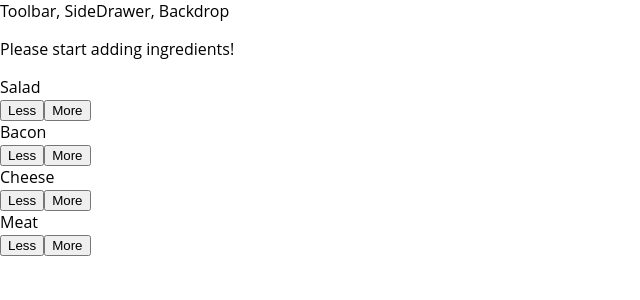
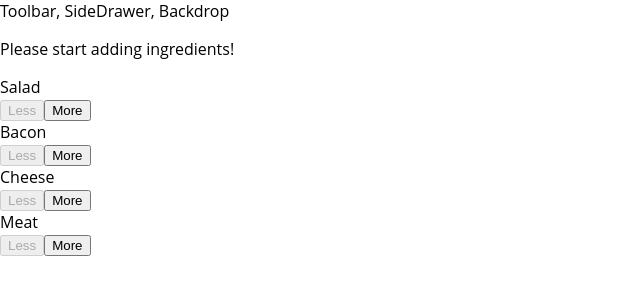
Before and after one commit to YvCodeHong/Burger_Project, a React app: page / in a window 1280 px wide. Shown: the top 300 px of the page, without its empty margins (0-640 px from the left). Built offline with nearby package versions, Linux system fonts and the light colour scheme.

Commit message:
add remove ingredient

```diff
--- a/src/components/Burger/BuildControls/BuildControl/BuildControl.css
+++ b/src/components/Burger/BuildControls/BuildControl/BuildControl.css
@@ -15,3 +15,42 @@
     cursor: pointer;
     outline: none;
 }
+
+.BuildControl button:disabled {
+    background-color: #AC9980;
+    border: 1px solid #7E7365;
+    color: #ccc;
+    cursor: default;
+}
+
+.BuildControl button:hover:disabled {
+    background-color: #AC9980;
+    color: #ccc;
+    cursor: not-allowed;
+}
+
+.Label {
+    padding: 10px;
+    font-weight: bold;
+    width: 80px;
+}
+
+.BuildControl .Less {
+    background-color: #D39952;
+    color: white;
+}
+
+.BuildControl .More {
+    background-color: #8F5E1E;
+    color: white;
+}
+
+.BuildControl .Less:hover, .BuildControl .Less:active {
+    background-color: #DAA972;
+    color: white;
+}
+
+.BuildControl .More:hover,.BuildControl .More:active {
+    background-color: #99703F;
+    color: white;
+}
--- a/src/components/Burger/BuildControls/BuildControl/BuildControl.js
+++ b/src/components/Burger/BuildControls/BuildControl/BuildControl.js
@@ -4,10 +4,11 @@
 
 const buildControl = (props) => (
     <div className={classes.BuildControl}>
-
         <div className={classes.Label}>{props.label}</div>
-        <button className={classes.Less}>Less</button>
-        <button className={classes.More} onClick={props.added}>More</button>
+        <button
+         className={classes.Less} onclick={props.removed} disabled={props.disabled}>Less</button>
+        <button
+        className={classes.More} onClick={props.added}>More</button>
     </div>
 );
 
--- a/src/components/Burger/BuildControls/BuildControls.js
+++ b/src/components/Burger/BuildControls/BuildControls.js
@@ -15,8 +15,9 @@
             <BuildControl
                 key={ctrl.label}
                 label={ctrl.label}
-                type={ctrl.type}
-                added={() => props.ingredientAdded(ctrl.type)} />
+                added={() => props.ingredientAdded(ctrl.type)}
+                removed={() => props.ingredientRemoved(ctrl.type)}
+                disabled={props.disabled[ctrl.type]} />
         ))}
     </div>
 );
--- a/src/containers/BurgerBuilder/BurgerBuilder.js
+++ b/src/containers/BurgerBuilder/BurgerBuilder.js
@@ -40,15 +40,36 @@
  }
 
     removeIngredientHandler = (type) => {
-
+        const oldCount = this.state.ingredients[type];
+        if (oldCount <=0) {
+            return;
+        }
+        const updatedCount = oldCount - 1;
+        const updatedIngredients = {
+            ...this.state.ingredients
+        };
+        updatedIngredients[type] = updatedCount;
+        const priceDeduction = INGREDIENT_PRICES[type];
+        const oldPrice = this.state.totalPrice;
+        const newPrice = oldPrice - priceDeduction;
+        this.setState({ totalPrice: newPrice, ingredients: updatedIngredients });
     }
 
     render() {
+        const disabledInfo = {
+            ...this.state.ingredients
+        };
+        for (let key in disabledInfo) {
+            disabledInfo[key] = disabledInfo[key] <= 0
+        }
+        // {salad: true, meat: false, ...}
         return (
             <Aux>
                 <Burger ingredients={this.state.ingredients}/>
                 <BuildControls
-                    ingredientAdded={this.addIngredientHandler}/>
+                    ingredientAdded={this.addIngredientHandler}
+                    ingredientRemoved={this.removeIngredientHandler}
+                    disabled={disabledInfo} />
             </Aux>
         );
     }
```
